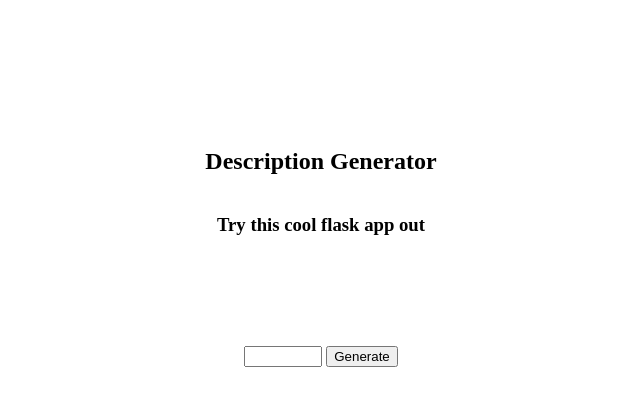
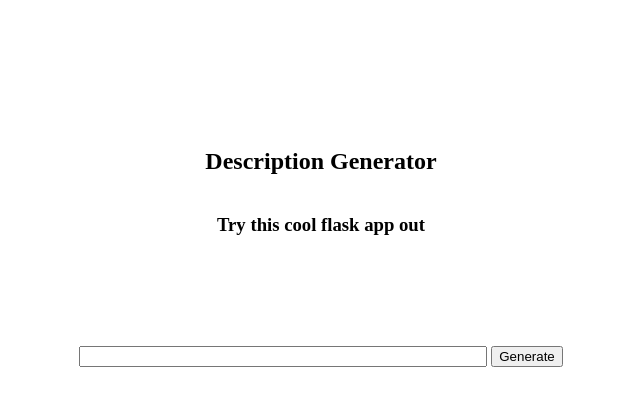
Before and after one commit to mepue-mels/etchteeemel, a website: page src/index.html in a window 1280 px wide. Shown: the whole page, without its empty margins (319-959 px from the left). Drawn offline with Linux system fonts and the light colour scheme; files whose address does not match are found by name.

Commit message:
adjusted width

```diff
--- a/styles/style.css
+++ b/styles/style.css
@@ -19,5 +19,5 @@
 }
 
 .prompt-text {
-    width: 70px;
+    width: 400px;
 }
```
